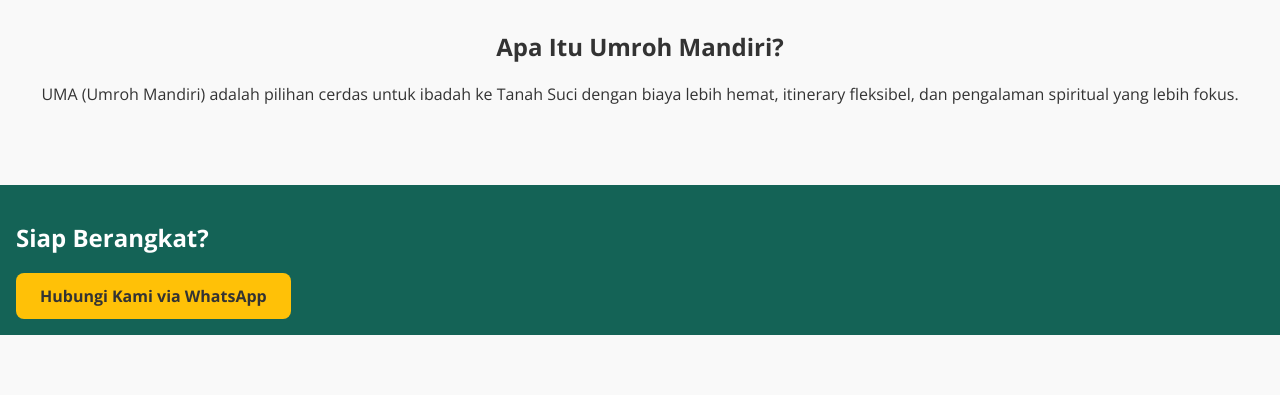
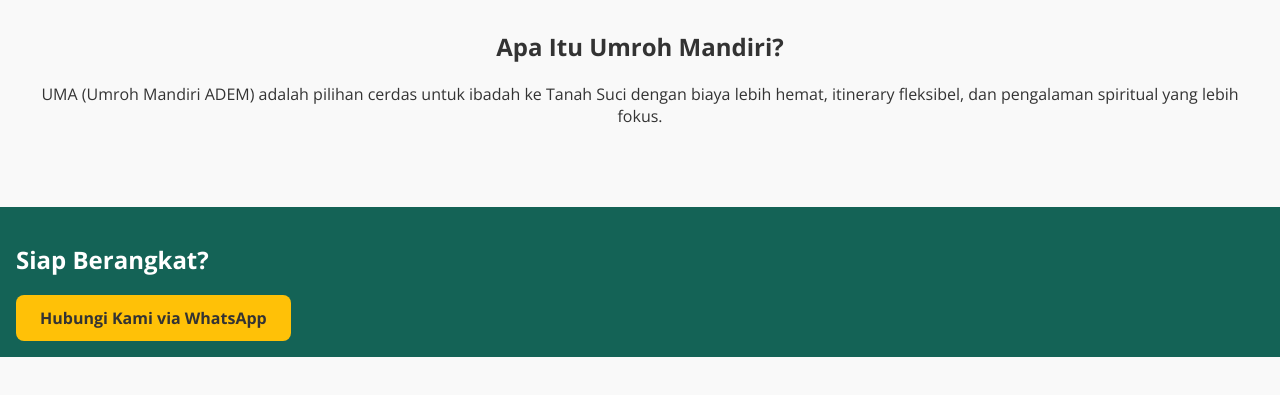
Before and after one commit to Siharga-AIC/UMA, a plain HTML site: page index.html in a window 1280 px wide. Shown: the part 377-772 px from the top of the page. Drawn offline with nearby package versions, Linux system fonts and the light colour scheme.

Commit message:
Update index.html

```diff
--- a/index.html
+++ b/index.html
@@ -69,7 +69,7 @@
 
   <div class="section">
     <h2>Apa Itu Umroh Mandiri?</h2>
-    <p>UMA (Umroh Mandiri) adalah pilihan cerdas untuk ibadah ke Tanah Suci dengan biaya lebih hemat, itinerary fleksibel, dan pengalaman spiritual yang lebih fokus.</p>
+    <p>UMA (Umroh Mandiri ADEM) adalah pilihan cerdas untuk ibadah ke Tanah Suci dengan biaya lebih hemat, itinerary fleksibel, dan pengalaman spiritual yang lebih fokus.</p>
   </div>
 
   <div class="cta">
```
